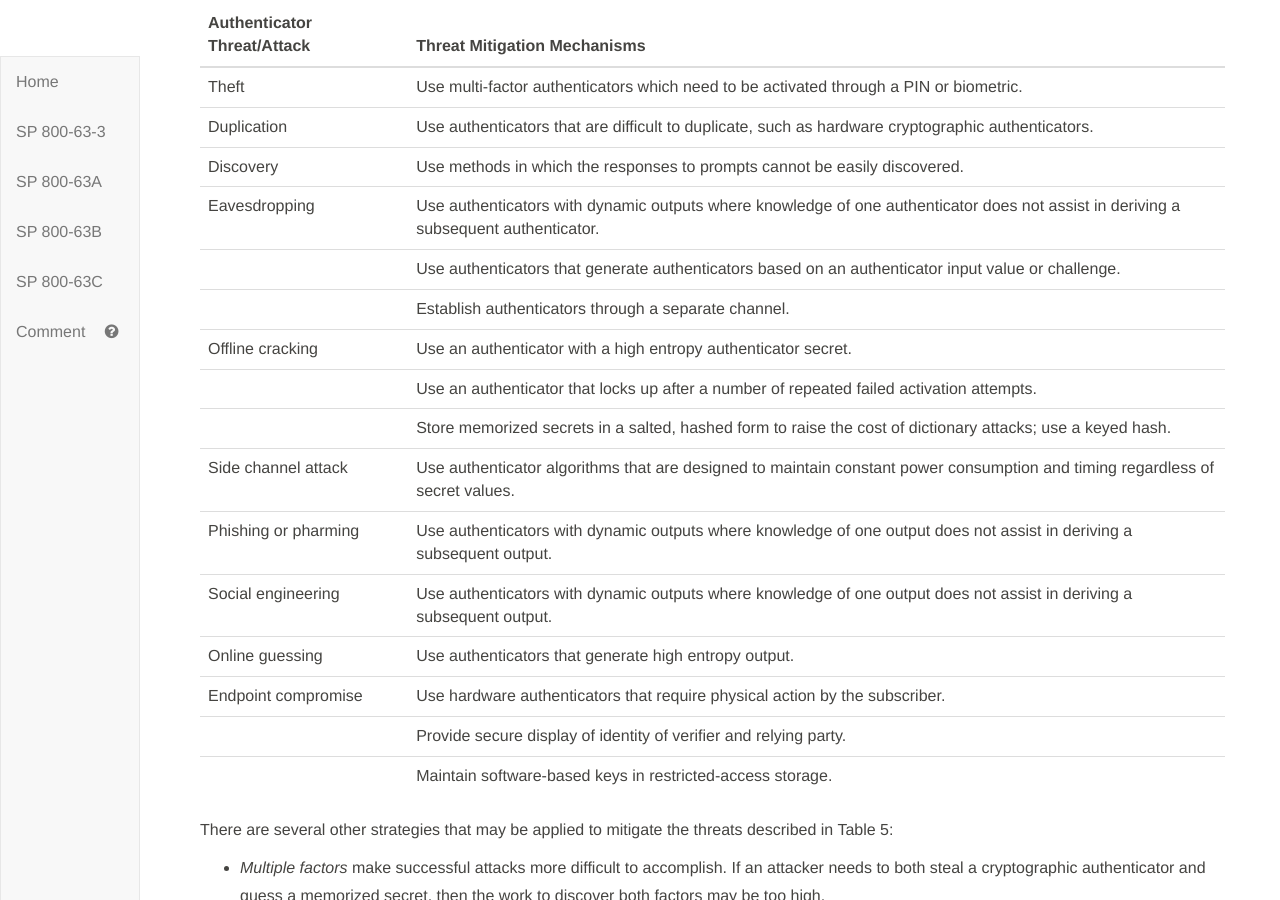
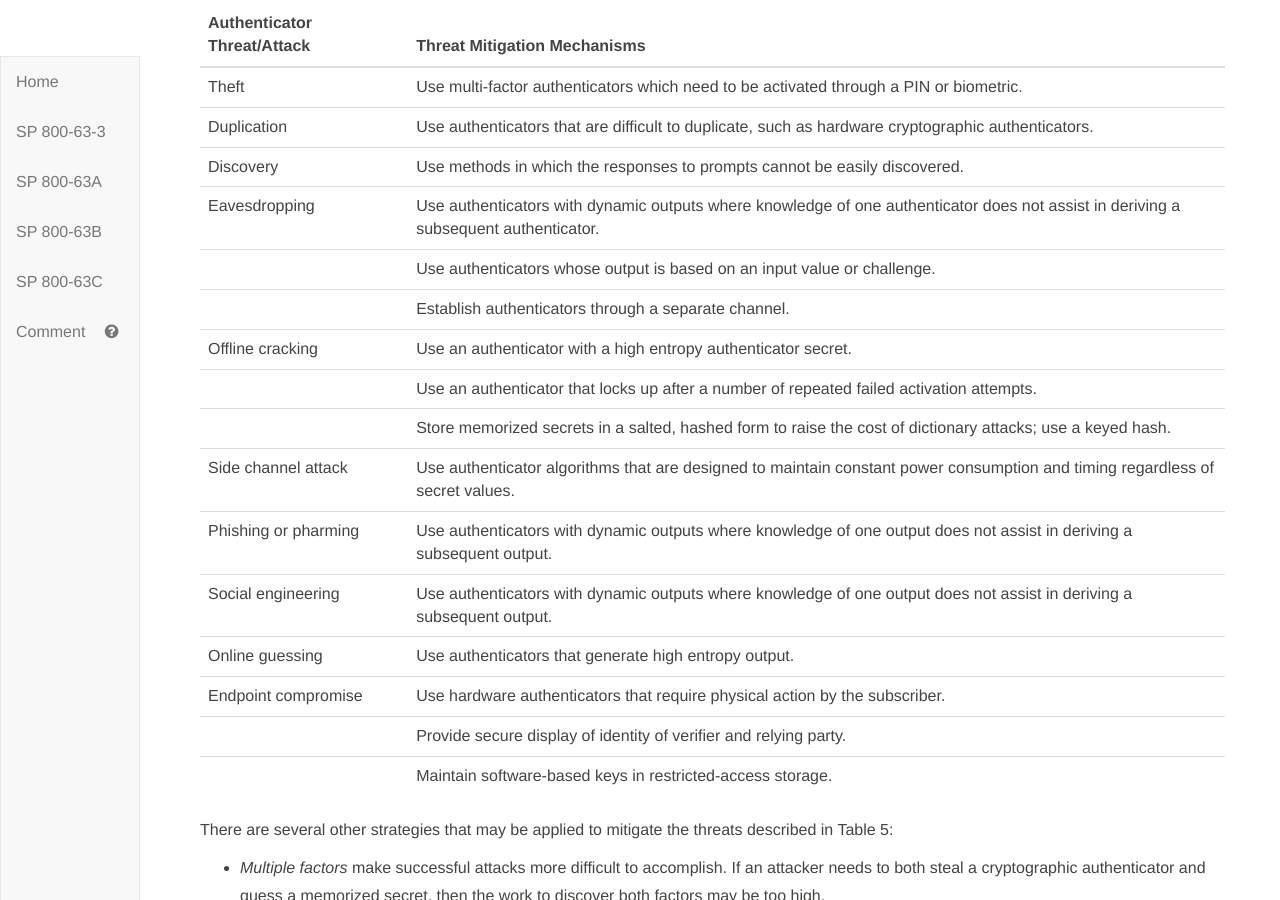
Before and after one commit to usnistgov/800-63-3, a Jekyll site: the page built from sp800-63b.md, in a window 1280 px wide and 900 px high, scrolled down 40578 px. Built offline with Jekyll 4.4.1, drawn with Linux system fonts in a browser that asks for light colours.

Commit message:
Clarify authenticator output terminology. Addresses usnistgov/800-63-3#188

```diff
--- a/sp800-63b/sec8_security.md
+++ b/sp800-63b/sec8_security.md
@@ -56,7 +56,7 @@ Related mechanisms that assist in mitigating the threats identified above are su
 | Duplication |  Use authenticators that are difficult to duplicate, such as hardware cryptographic authenticators. |
 | Discovery | Use methods in which the responses to prompts cannot be easily discovered.
 | Eavesdropping | Use authenticators with dynamic outputs where knowledge of one authenticator does not assist in deriving a subsequent authenticator.
-| | Use authenticators that generate authenticators based on an authenticator input value or challenge.
+| | Use authenticators whose output is based on an input value or challenge.
 | | Establish authenticators through a separate channel.
 | Offline cracking | Use an authenticator with a high entropy authenticator secret.
 | | Use an authenticator that locks up after a number of repeated failed activation attempts.
```
